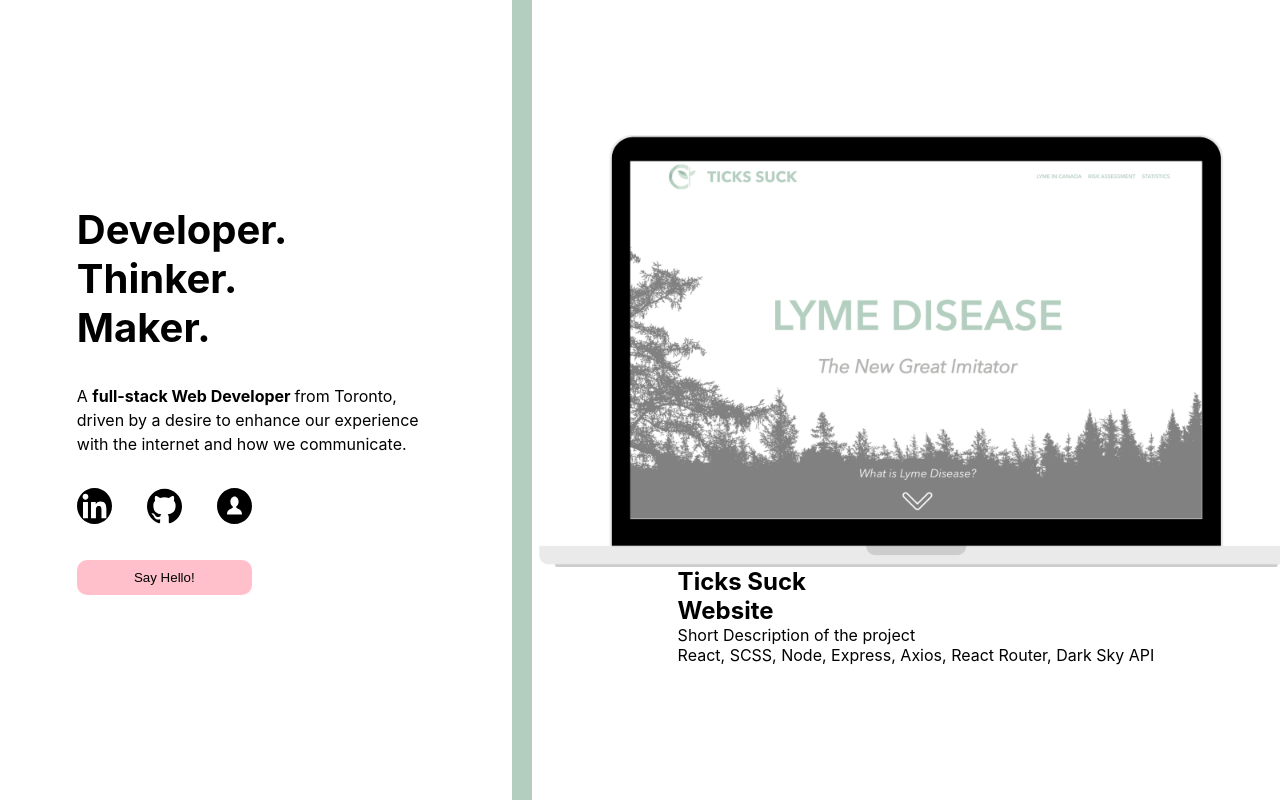
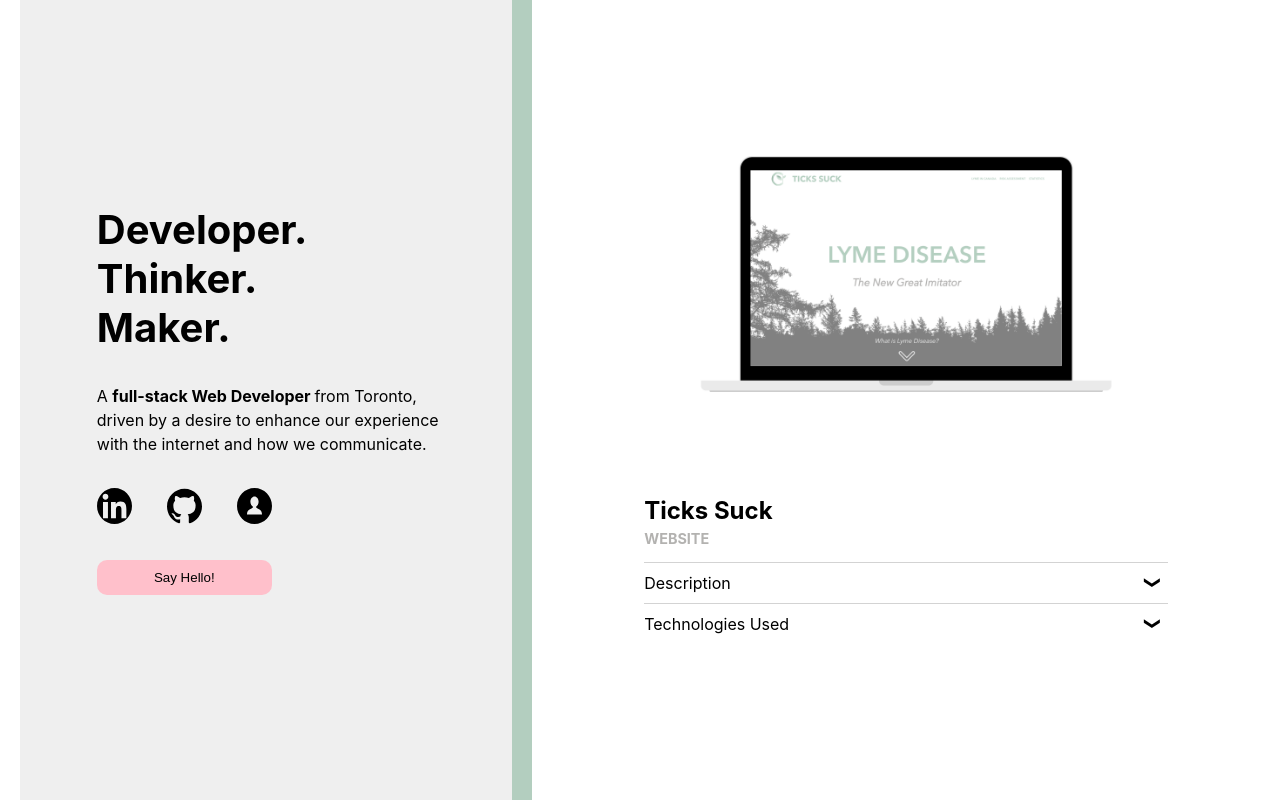
Before and after one commit to amylatimer/personal-website, a React (Create React App) app: page / in a window 1280 px wide. Shown: the top 800 px of the page. Built offline with nearby package versions, Linux system fonts and the light colour scheme.

Commit message:
working on dropdown animation

```diff
--- a/package.json
+++ b/package.json
@@ -5,6 +5,7 @@
   "dependencies": {
     "node-sass": "^4.13.0",
     "react": "^16.12.0",
+    "react-collapsible": "^2.6.2",
     "react-dom": "^16.12.0",
     "react-scripts": "3.2.0"
   },
--- a/src/App.js
+++ b/src/App.js
@@ -11,7 +11,7 @@ function App() {
         <Info />
         <div className="project-container">
           <TicksSuck />
-          <TicksSuck />
+          {/* <TicksSuck /> */}
         </div>
 
       </div>
--- a/src/components/Info/Info.scss
+++ b/src/components/Info/Info.scss
@@ -7,6 +7,8 @@
 .info-section {
   width: 100vw;
   height: 100vh;
+  background: #efefef;
+  border-left: 20px solid white;
 
   @include tablet-view {
     width: 40%;
--- a/src/components/Projects/TicksSuck/TicksSuck.js
+++ b/src/components/Projects/TicksSuck/TicksSuck.js
@@ -1,5 +1,6 @@
 import React from 'react';
 import './TicksSuck.scss';
+import Collapsible from 'react-collapsible';
 
 import desk from '../../../assets/images/ticksSuck/ts-desk.svg';
 
@@ -14,10 +15,16 @@ class TicksSuck extends React.Component {
                         {/* <img className="project__image--tablet" src={} alt="" /> */}
                     </div>
                     <div className="project__text-container">
-                        <h1 className="project__title">Ticks Suck</h1>
-                        <h2 className="project__type">Website</h2>
-                        <p className="project__info">Short Description of the project</p>
-                        <p className="project__tech">React, SCSS, Node, Express, Axios, React Router, Dark Sky API</p>
+                        <h1 className="project__title project__text">Ticks Suck</h1>
+                        <h2 className="project__type project__text">Website</h2>
+                        {/* <p className="project__info project__text">Short Description of the project</p> */}
+                        {/* <p className="project__tech project__text">React, SCSS, Node, Express, Axios, React Router, Dark Sky API</p> */}
+                        <Collapsible trigger="Description">
+                            <p>This is a short Project Description.</p>
+                        </Collapsible>
+                        <Collapsible trigger="Technologies Used">
+                            <p>React, SCSS, Node, Express, Axios, React Router, Dark Sky API</p>
+                        </Collapsible>
 
                     </div>
                 </div>
--- a/src/components/Projects/TicksSuck/TicksSuck.scss
+++ b/src/components/Projects/TicksSuck/TicksSuck.scss
@@ -7,12 +7,17 @@
   height: 100vh;
   //background-color: #efefef;
   border-left: 20px solid #b3cebf;
+  display: flex;
+  justify-content: center;
+  align-items: center;
+  box-sizing: border-box;
 
   @include tablet-view {
     width: 60vw;
   }
   &__container {
-    width: 100%;
+    //width: 100%;
+    width: 70%;
     height: 100%;
     display: flex;
     flex-direction: column;
@@ -26,21 +31,119 @@
   }
 
   &__image--desk {
-    width: 100%;
+    width: 80%;
+
+    @include tablet-view {
+      max-width: 650px;
+    }
   }
 
   &__text-container {
+    width: 100%;
+    margin-top: 5em;
+  }
+
+  &__text {
+    margin: 1em 0;
   }
 
   &__title {
+    margin-bottom: 0;
   }
 
   &__type {
+    text-transform: uppercase;
+    color: #b3b2b0;
+    font-size: 0.9rem;
+    margin-top: 0.4em;
   }
 
   &__info {
   }
 
   &__tech {
+    font-style: italic;
+  }
+
+  // The main container element
+  .Collapsible {
+    background-color: white;
+  }
+
+  //The content within the collaspable area
+  .Collapsible__contentInner {
+    //padding: 10px;
+    padding: 10px 10px 10px 0;
+    //border: 1px solid lightgrey;
+    border-bottom: 1px solid lightgrey;
+    border-top: 0;
+
+    &:after {
+      border-bottom: 1px solid white;
+    }
+
+    p {
+      margin-bottom: 10px;
+      font-size: 14px;
+      line-height: 20px;
+
+      &:last-child {
+        margin-bottom: 0;
+      }
+    }
+  }
+
+  //The link which when clicked opens the collapsable area
+  .Collapsible__trigger {
+    display: block;
+    font-weight: 400;
+    text-decoration: none;
+    color: grey;
+    position: relative;
+    //border: 1px solid white;
+    border-top: 1px solid lightgrey;
+
+    //padding: 10px;
+    padding: 10px 10px 10px 0;
+    //background: cyan;
+    color: black;
+
+    &:after {
+      font-family: "FontAwesome";
+      content: "❮";
+      transform: rotateZ(-90deg);
+      position: absolute;
+      right: 10px;
+      top: 10px;
+      display: block;
+      transition: transform 300ms;
+    }
+
+    &.is-open {
+      &:after {
+        transform: rotateZ(90deg);
+      }
+    }
+
+    &.is-disabled {
+      opacity: 0.5;
+      background-color: grey;
+    }
+  }
+
+  .CustomTriggerCSS {
+    background-color: lightcoral;
+    transition: background-color 200ms ease;
+  }
+
+  .CustomTriggerCSS--open {
+    background-color: darkslateblue;
+  }
+
+  .Collapsible__custom-sibling {
+    padding: 5px;
+    font-size: 12px;
+    background-color: #cbb700;
+    color: black;
   }
 }
```
Also changed, not shown: 1 other file (tests, documents, lock files or other folders).
